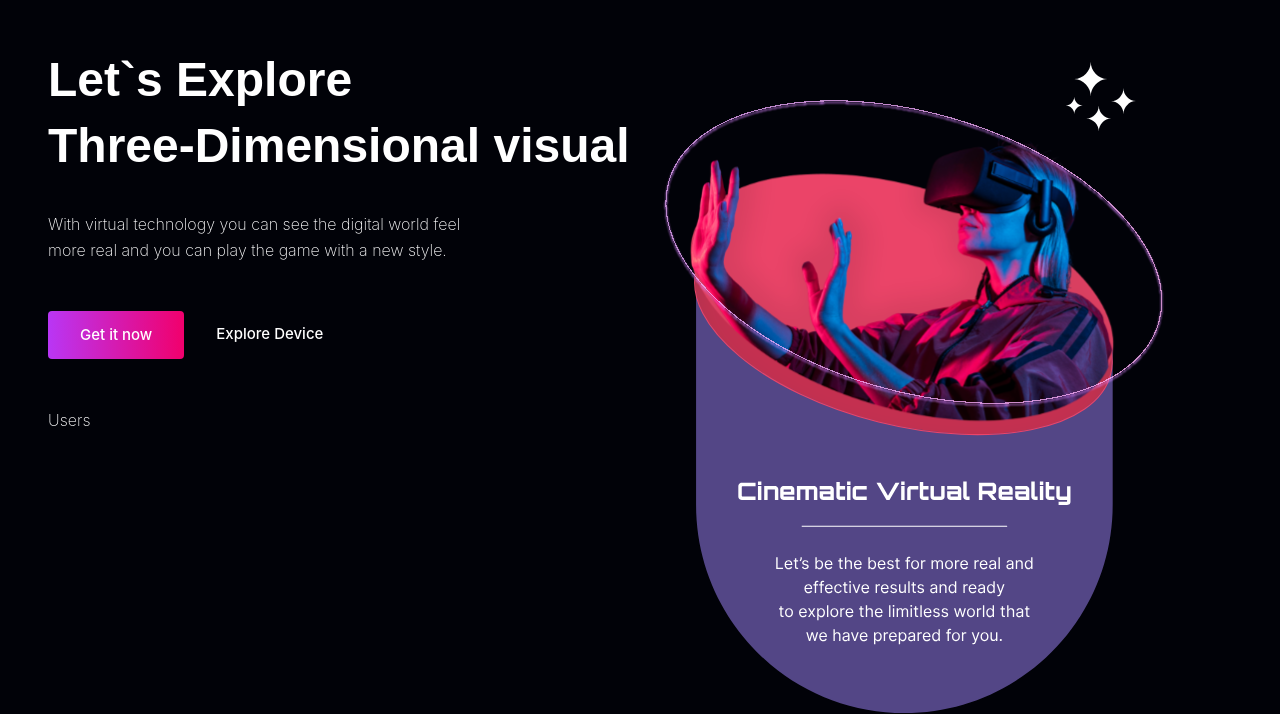
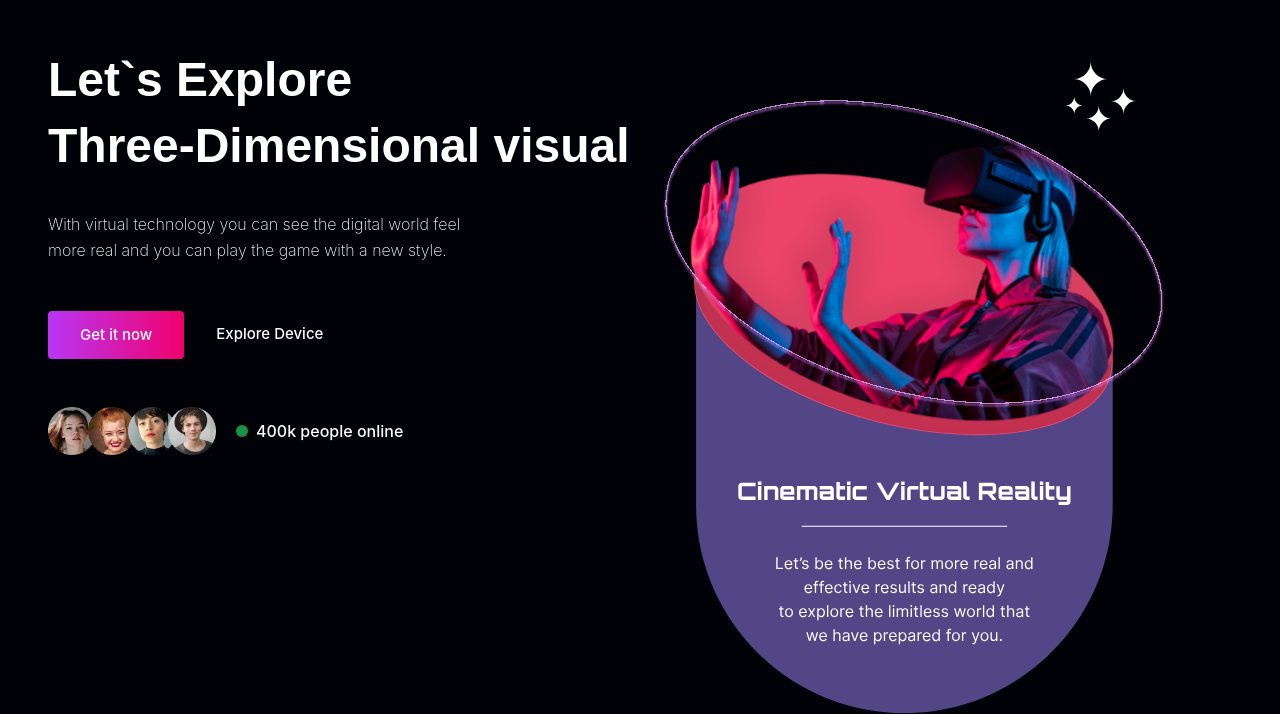
Before and after one commit to MishaMelnik/Virtual_Reality, a React (Create React App) app: page / in a window 1280 px wide. Shown: the part 145-859 px from the top of the page. Built offline with nearby package versions, Linux system fonts and the light colour scheme; the HTML template or start-up script is replaced by a standard one.

Commit message:
created basic layout in user component and connected with banner

```diff
--- a/package.json
+++ b/package.json
@@ -8,7 +8,12 @@
     "@testing-library/user-event": "^13.5.0",
     "react": "^18.2.0",
     "react-dom": "^18.2.0",
+    "react-icons": "^4.4.0",
+    "react-modal-video": "^1.2.9",
     "react-scripts": "5.0.1",
+    "sass": "^1.53.0",
+    "swiper": "^8.3.1",
+    "tailwindcss": "^3.1.6",
     "web-vitals": "^2.1.4"
   },
   "scripts": {
--- a/src/components/Users/Users.jsx
+++ b/src/components/Users/Users.jsx
@@ -1,7 +1,35 @@
 import React from 'react';
+// IMG
+import avatar1 from '../../img/avt1.png';
+import avatar2 from '../../img/avt2.png';
+import avatar3 from '../../img/avt3.png';
+import avatar4 from '../../img/avt4.png';
+// ICONS
+import { BsFillCircleFill } from 'react-icons/bs';
 
 const Users = () => {
-  return <div>Users</div>;
+  return (
+    <div className="flex flex-col justify-center items-center space-x-5 space-y-2 lg:flex-row  lg:space-y-0 lg:justify-start">
+      <div className="flex -space-x-2">
+        <div className="w-12 h-12 rounded-full">
+          <img src={avatar1} alt="avatar 1" />
+        </div>
+        <div className="w-12 h-12 rounded-full">
+          <img src={avatar2} alt="avatar 2" />
+        </div>
+        <div className="w-12 h-12 rounded-full">
+          <img src={avatar3} alt="avatar 3" />
+        </div>
+        <div className="w-12 h-12 rounded-full">
+          <img src={avatar4} alt="avatar 4" />
+        </div>
+      </div>
+      <div className="flex items-center space-x-2 font-secondary font-medium">
+        <BsFillCircleFill className="text-xs text-green-500 animate-pulse" />
+        <div>400k people online</div>
+      </div>
+    </div>
+  );
 };
 
 export default Users;
```
Also changed, not shown: 1 other file (tests, documents, lock files or other folders).
